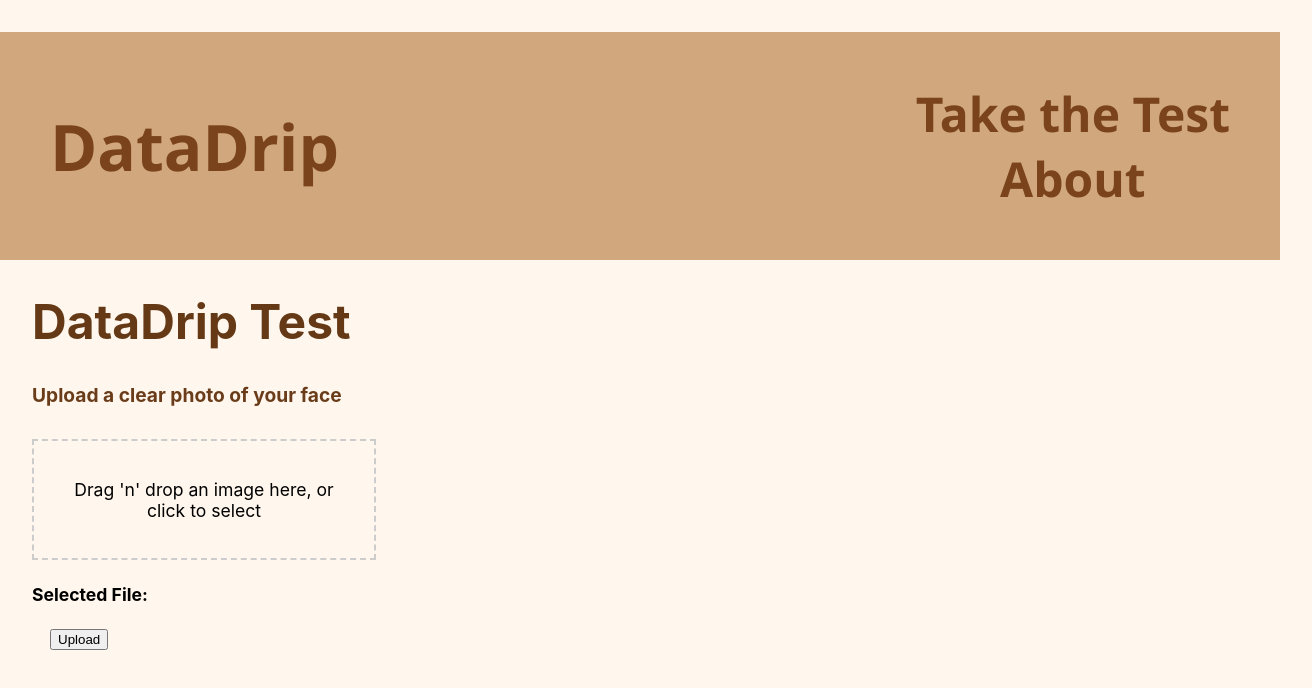
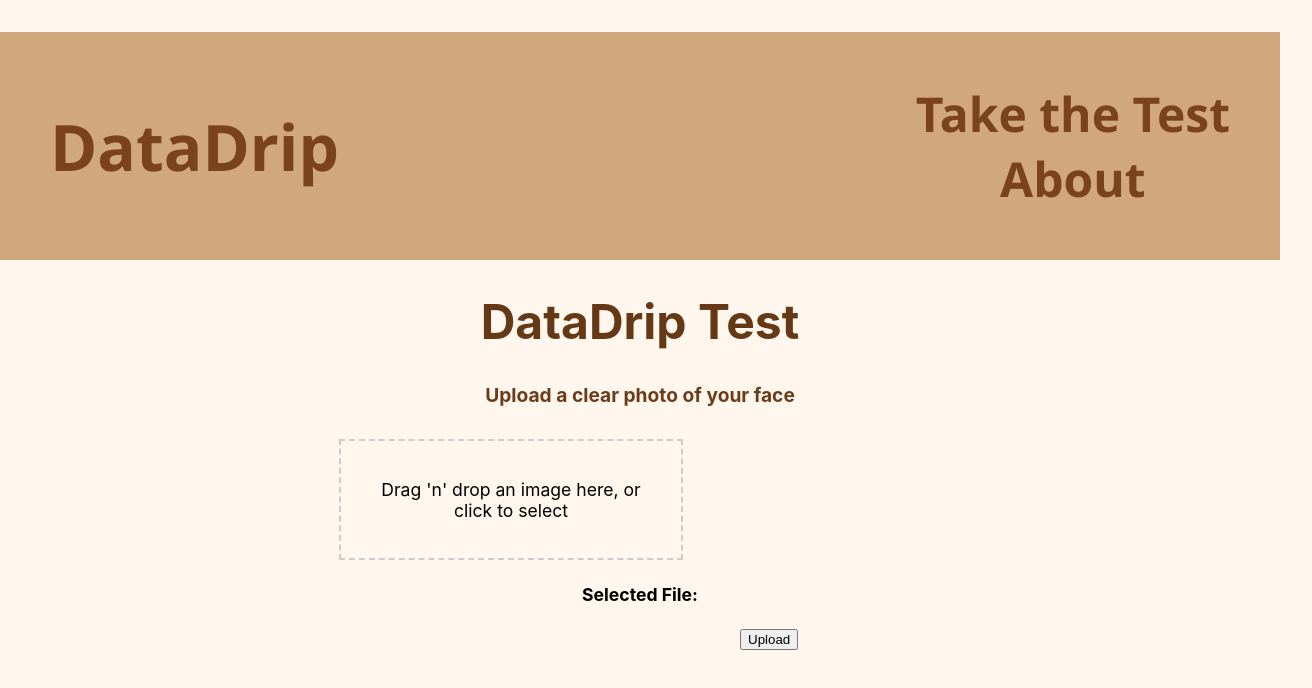
Before and after one commit to lansan2103/data-drip, a React (Create React App) app in the folder my-app/: page /page1 in a window 1280 px wide. Shown: the top 688 px of the page, 1312 px wide, since content can reach past the window. Built offline with nearby package versions, Linux system fonts and the light colour scheme.

Commit message:
test page centered

```diff
--- a/my-app/src/App.css
+++ b/my-app/src/App.css
@@ -59,9 +59,9 @@ body {
   }
 
   font-size: 1.2rem;
-  text-align: left;
+  text-align: center;
   margin-top: 2rem;
-  margin-left: 2rem;
+  /* margin-left: 2rem; */
 }
 
 .container{
@@ -75,9 +75,9 @@ body {
   }
 
   font-size: 1.1rem;
-  text-align: left;
+  text-align: center;
   margin-top: 2rem;
-  margin-left: 2rem;
+  /* margin-left: 2rem; */
   margin-bottom: 1rem;
 }
 
@@ -107,9 +107,9 @@ body {
   }
 
   font-size: 3rem;
-  text-align: left;
+  text-align: center;
   margin-top: 2rem;
-  margin-left: 2rem;
+  /* margin-left: 2rem; */
   margin-bottom: 1rem;
 }
 
@@ -118,8 +118,8 @@ body {
   padding: 20px;
   cursor: pointer;
   width: 300px;
-  margin-left: auto; /* pushes it right */
-  margin-right: 1300px;
+  margin-left: auto;
+  margin-right: 597px;
   display: flex;
   flex-direction: column;
   justify-content: center;
--- a/my-app/src/App.js
+++ b/my-app/src/App.js
@@ -75,7 +75,7 @@ function App() {
       <h2 className="subheader">Upload a clear photo of your face</h2>
 
       <Accept setFile={setFile} />
-      <button onClick={handleUpload} className="upload-button" style={{marginLeft: '50px'}}>Upload</button>
+      <button onClick={handleUpload} className="upload-button" style={{marginLeft: '740px'}}>Upload</button>
 
       {season && (
         <div className="results">
```
